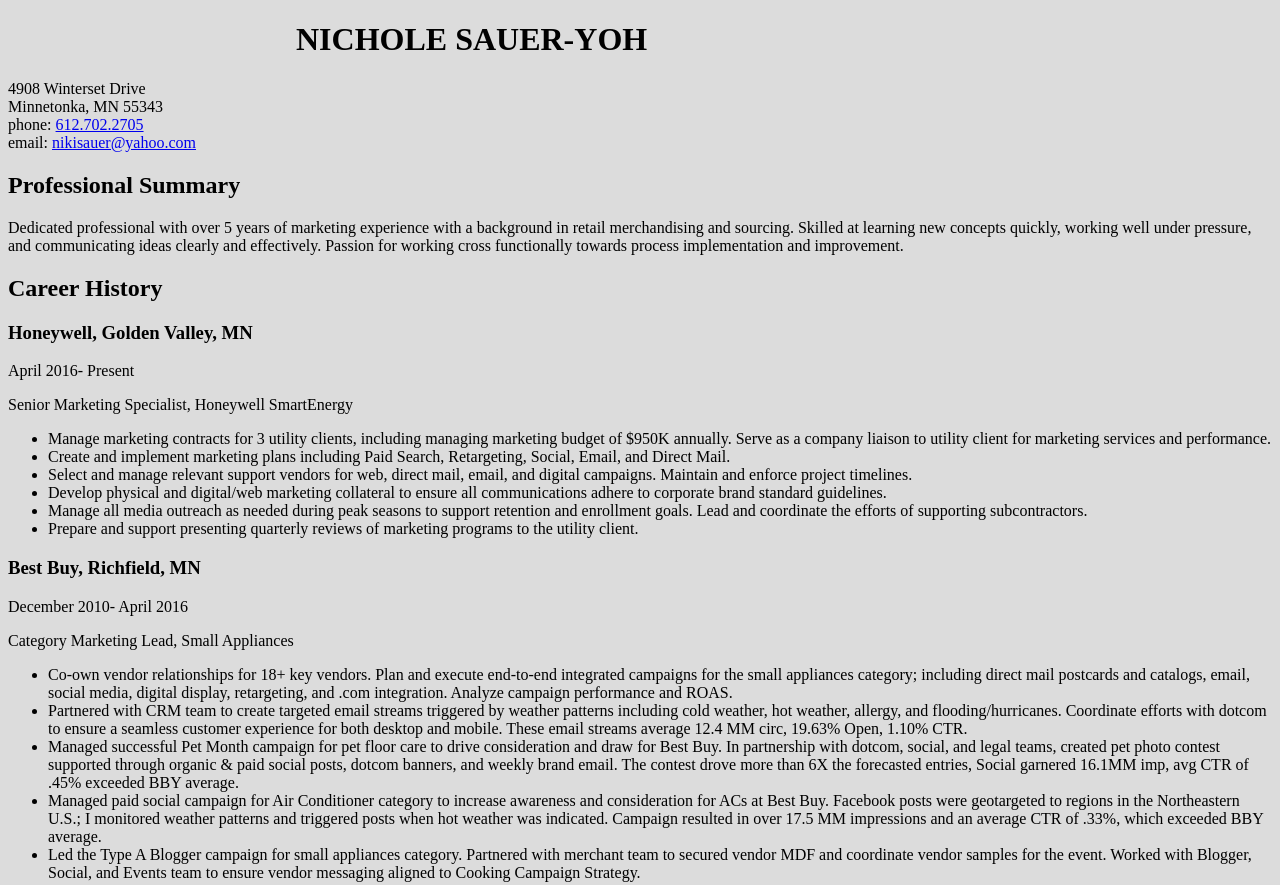
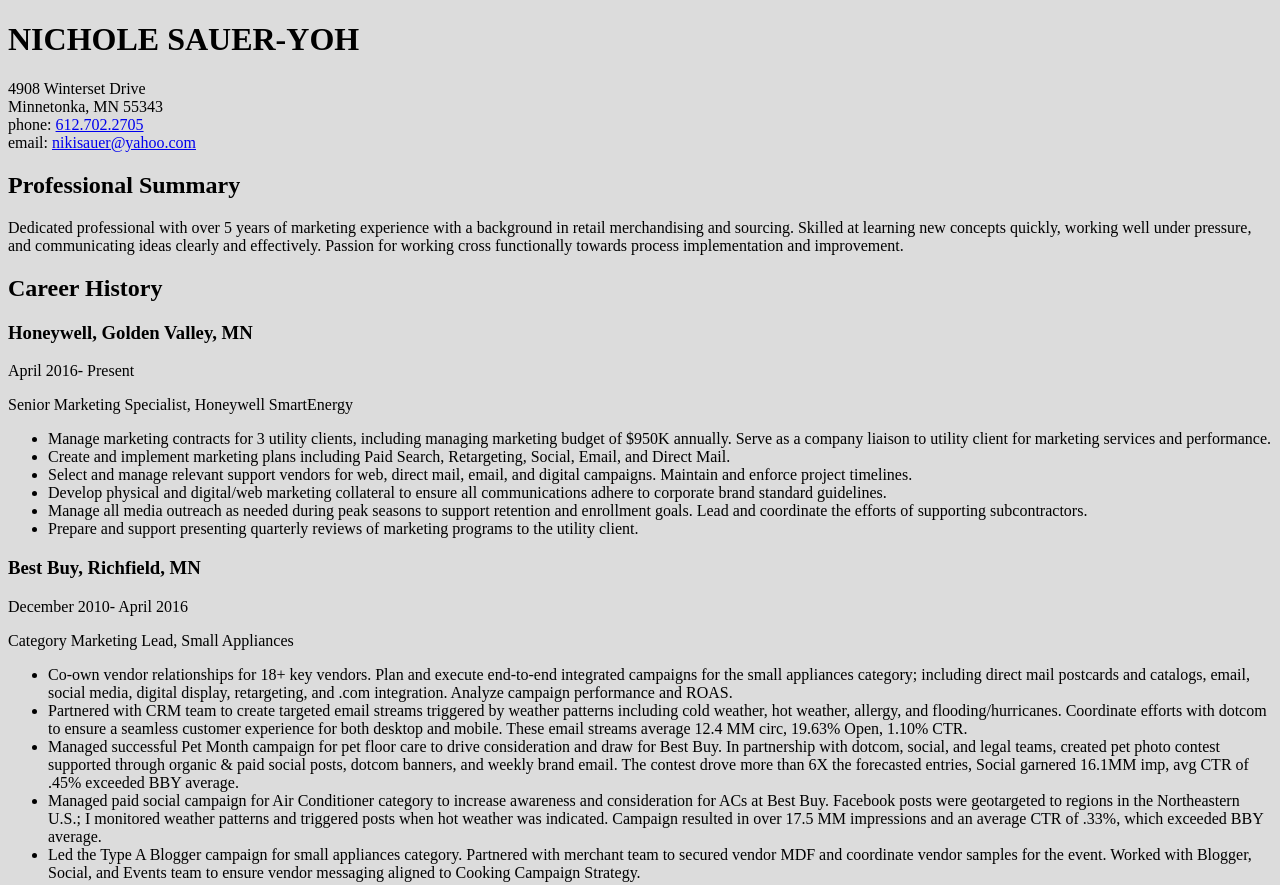
Before and after one commit to saueryoh/nicholesaueryoh.github.io, a plain HTML site: page index.html in a window 1280 px wide. Shown: the top 885 px of the page. Drawn offline with Linux system fonts and the light colour scheme.

Commit message:
Update style.css

```diff
--- a/style.css
+++ b/style.css
@@ -3,6 +3,5 @@
   background-color:Gainsboro;
   }
 h1 {
-  margin-left: 9em;
   text-align: left;
 }
```
